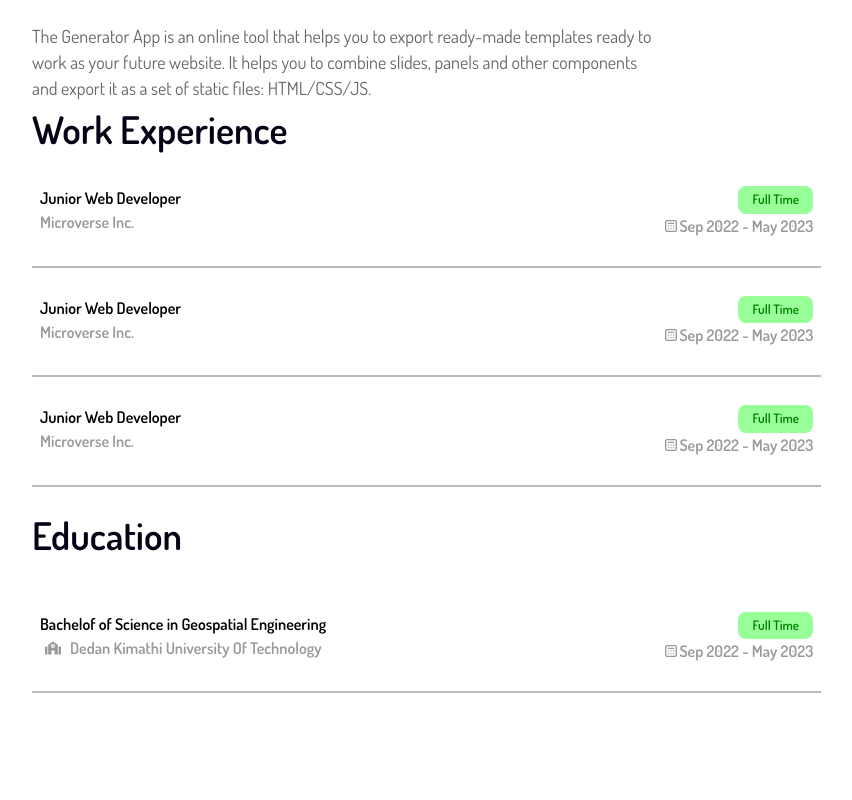
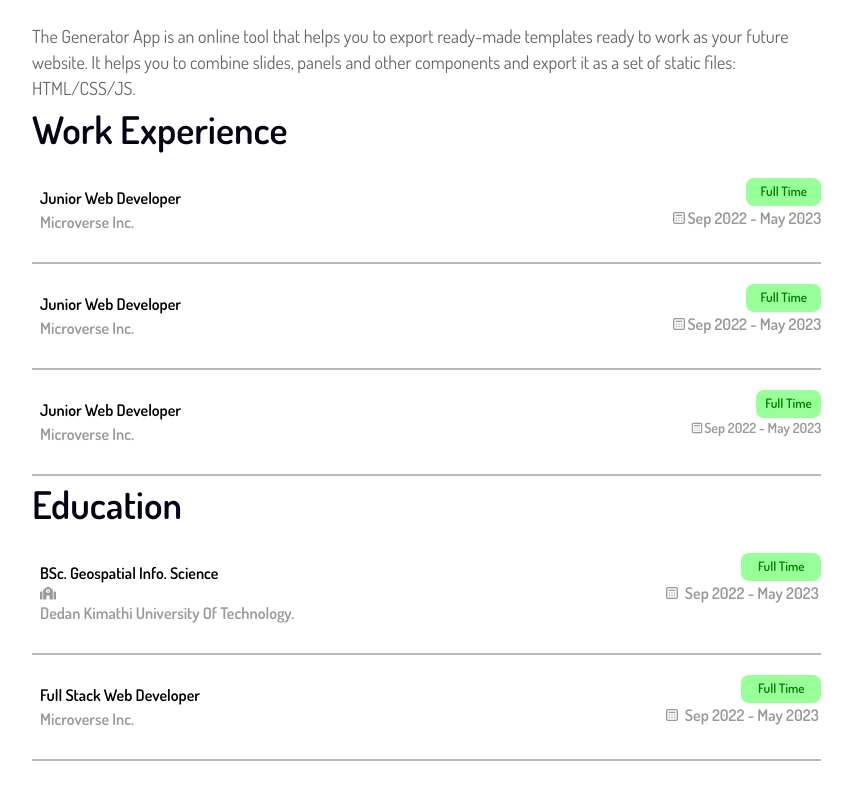
Before and after one commit to kennankole/portfolio, a React (Create React App) app: page /about in a window 1280 px wide. Shown: the part 266-1066 px from the top of the page, without its empty margins (40-892 px from the left). Before the commit the page ends 1031 px from the top, so only its background shows below. Built offline with nearby package versions, Linux system fonts and the light colour scheme.

Commit message:
Finished styling the about me page

```diff
--- a/src/features/about/About.js
+++ b/src/features/about/About.js
@@ -3,11 +3,11 @@ import { FaSchool } from 'react-icons/fa';
 import './About.css';
 
 const About = () => (
-  <section className="flex justify-start p-10 m-8 w-5/6 about-me-section ">
-    <div className="w-4/5 about-container">
+  <section className="flex justify-start min-[600px]:p-10 m-8 w-5/6 about-me-section ">
+    <div className="min-[600px]:w-4/5 about-container">
       <div className=" flex flex-col about-me-text">
         <h1 className="font-bold py-5 title">About Me</h1>
-        <p className="w-4/5 font-semibold about-para">
+        <p className="font-semibold about-para ">
           The Generator App is an online
           tool that helps you to export
           ready-made templates ready to
@@ -26,11 +26,11 @@ const About = () => (
               <h3 className="font-semibold">Junior Web Developer</h3>
               <p className="font-semibold">Microverse Inc.</p>
             </div>
-            <div className="p-2 date">
+            <div className="date">
               <div className="flex flex justify-end">
                 <span className="font-semibold w-1/2 flex justify-center py-1">Full Time</span>
               </div>
-              <p className="flex items-center justify-around font-semibold">
+              <p className="flex items-center justify-around font-semibold max-[375px]:text-sm">
                 <CgCalendarDates />
                 Sep 2022 - May 2023
 
@@ -42,11 +42,11 @@ const About = () => (
               <h3 className="font-semibold">Junior Web Developer</h3>
               <p className="font-semibold">Microverse Inc.</p>
             </div>
-            <div className="p-2 date">
+            <div className="date">
               <div className="flex flex justify-end">
                 <span className="font-semibold w-1/2 flex justify-center py-1">Full Time</span>
               </div>
-              <p className="flex items-center justify-around font-semibold">
+              <p className="flex items-center justify-around font-semibold max-[375px]:text-sm">
                 <CgCalendarDates />
                 Sep 2022 - May 2023
 
@@ -58,37 +58,52 @@ const About = () => (
               <h3 className="font-semibold">Junior Web Developer</h3>
               <p className="font-semibold">Microverse Inc.</p>
             </div>
-            <div className="p-2 date">
+            <div className="date">
               <div className="flex flex justify-end">
                 <span className="font-semibold w-1/2 flex justify-center py-1">Full Time</span>
               </div>
-              <p className="flex items-center justify-around font-semibold">
+              <p className="flex items-center justify-around font-semibold min-[375px]:text-sm">
                 <CgCalendarDates />
                 Sep 2022 - May 2023
-
               </p>
             </div>
           </div>
         </div>
       </div>
-      <div className="flex flex-col about-me-education">
-        <h1 className="font-bold py-5 font-semibold about-education">Education</h1>
+      <div className=" flex flex-col about-me-work">
+        <h1 className="font-bold font-semibold about-work">Education</h1>
         <div className="flex justify-between py-5 work-titles">
-          <div className="p-2 font-semibold education-title">
-            <h3 className="font-semibold">Bachelof of Science in Geospatial Engineering</h3>
-            <p className="flex items-center justify-around font-semibold">
+          <div className="p-2 job-title">
+            <h3 className="font-semibold">
+              BSc. Geospatial Info. Science
+            </h3>
+            <p className="min-[375px]:font-semibold">
               <FaSchool />
-              Dedan Kimathi University Of Technology
+              Dedan Kimathi University Of Technology.
             </p>
           </div>
-          <div className="p-2 date font-semibold">
+          <div className="date">
             <div className="flex flex justify-end">
               <span className="font-semibold w-1/2 flex justify-center py-1">Full Time</span>
             </div>
-            <p className="flex items-center justify-around">
+            <p className="flex items-center justify-around font-semibold max-[375px]:w-36 min-[375px]:w-40">
               <CgCalendarDates />
               Sep 2022 - May 2023
-
+            </p>
+          </div>
+        </div>
+        <div className="flex justify-between py-5 work-titles">
+          <div className="p-2 job-title">
+            <h3 className="font-semibold">Full Stack Web Developer</h3>
+            <p className="font-semibold">Microverse Inc.</p>
+          </div>
+          <div className="date">
+            <div className="flex flex justify-end">
+              <span className="font-semibold w-1/2 flex justify-center py-1">Full Time</span>
+            </div>
+            <p className="flex items-center justify-around font-semibold max-[375px]:w-36 min-[375px]:w-40">
+              <CgCalendarDates />
+              Sep 2022 - May 2023
             </p>
           </div>
         </div>
```
